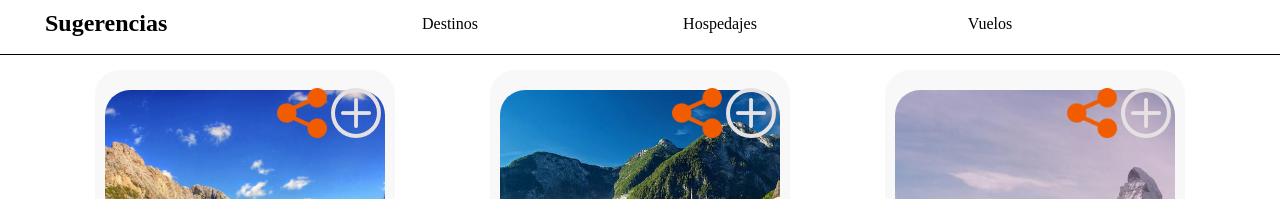
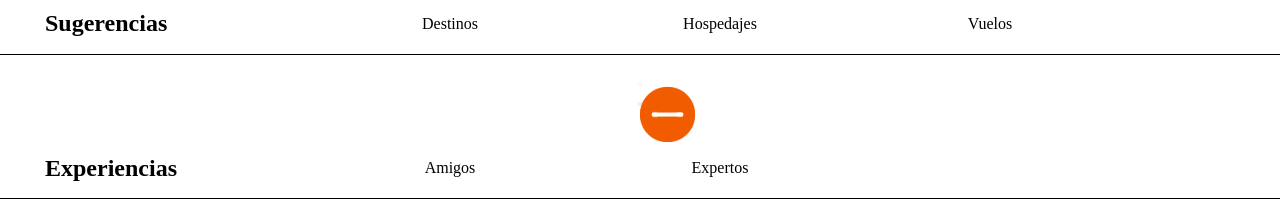
Before and after one commit to biosma/DEV-Test, a React (Create React App) app in the folder travelers/: page / in a window 1280 px wide. Shown: the part 753-952 px from the top of the page. Built offline with nearby package versions, Linux system fonts and the light colour scheme; a web font is replaced by a local one.

Commit message:
Test carousel destiny

```diff
--- a/travelers/src/App.js
+++ b/travelers/src/App.js
@@ -54,9 +54,33 @@ function App() {
         <a href="#">Vuelos</a>
       </nav>
       <div className="destiny-container">
-        <Destiny imagen="Dolomites-Italy"/>
+        {/* <Destiny imagen="Dolomites-Italy"/>
         <Destiny imagen="Hallstat-Austria"/>
-        <Destiny imagen="El Cervino-Suiza"/>
+        <Destiny imagen="El Cervino-Suiza"/> */}
+        <CarouselProvider className='slider-prov-exp'
+        naturalSlideWidth={600}
+        naturalSlideHeight={400}
+        totalSlides={6}
+        >
+        <ButtonBack><img
+          className="slider-izq-exp"
+          src={flechaizq}
+          alt={`icono flecha izquierda`}
+        /></ButtonBack>
+        <Slider>
+          <Slide  index={0}><Destiny imagen="Dolomites-Italy"/></Slide>
+          <Slide  index={1}><Destiny imagen="Hallstat-Austria"/></Slide>
+          <Slide  index={2}><Destiny imagen="El Cervino-Suiza"/></Slide>
+          <Slide  index={3}><Destiny imagen="Dolomites-Italy"/></Slide>
+          <Slide  index={4}><Destiny imagen="Hallstat-Austria"/></Slide>
+          <Slide  index={5}><Destiny imagen="El Cervino-Suiza"/></Slide>
+        </Slider>
+        <ButtonNext><img
+          className="slider-der-exp"
+          src={flechader}
+          alt={`icono flecha derecha`}
+        /></ButtonNext>
+</CarouselProvider>
       </div>
       <nav className="nav-section">
         <h2 className="title-nav">Experiencias</h2>
--- a/travelers/src/styles/styles.css
+++ b/travelers/src/styles/styles.css
@@ -101,14 +101,14 @@ a{
     justify-content: start;
 
 }
-.slider-prox{
+.slider-prov{
     position: relative;
 }
 .slider-izq, .slider-der{
     width: 55px;
     height: 55px;
     position: absolute;
-    top: 480px;
+    top: 50%;
 }
 .slider-izq{
     left: 60px;
@@ -336,6 +336,15 @@ ul > li {
     padding-top: 50px;
     padding-bottom: 50px;
 }
+.slider-prov-exp{
+    position: relative;
+}
+.slider-der-exp, .slider-izq-exp{
+    position: absolute;
+    width: 55px;
+    height: 55px;
+    top: 45%;
+}
 .profile-container{
     width: 100%;
     margin-left: 80px;
@@ -357,8 +366,8 @@ ul > li {
 }
 .destiny-image{
     display: flex;
-    width: 600px; /* Es aprox el 43% */
-    height: 400px; /* Es aprox el 76% */
+    width: 600px;
+    height: 400px;
     border-radius: 60px;
     -webkit-border-radius: 60px;
     -moz-border-radius: 60px;
@@ -366,6 +375,17 @@ ul > li {
     box-shadow: 5px -1px 10px 0px rgba(0,0,0,0.4);
     -webkit-box-shadow: 5px -1px 10px 0px rgba(0,0,0,0.4);
     -moz-box-shadow: 5px -1px 10px 0px rgba(0,0,0,0.4);
+}
+.conteiner-card{
+    width: 100%;
+    height: 100%;
+    display: flex;
+    position: relative;
+    justify-content: center;
+    align-items: center;
+    align-content: center;
+    flex-wrap: wrap;
+    margin-top: 4em;
 }
 .exp-div{
     display: flex;
```
Also changed, not shown: travelers/src/Exp.js (+37 -0 lines).
